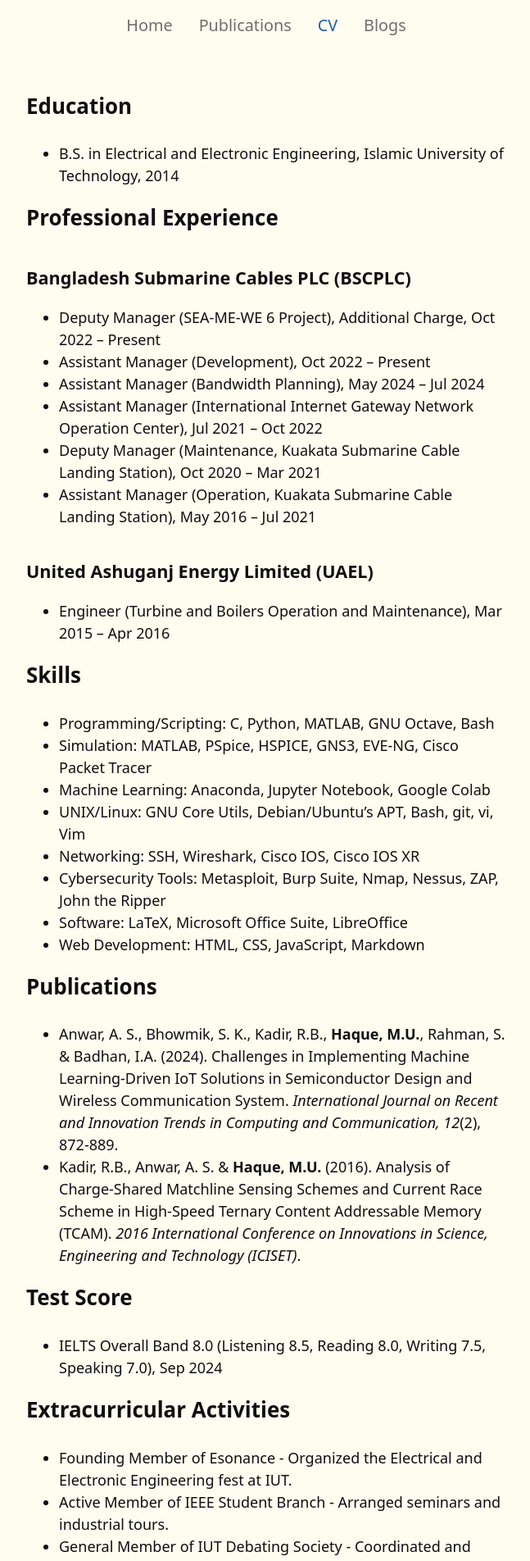
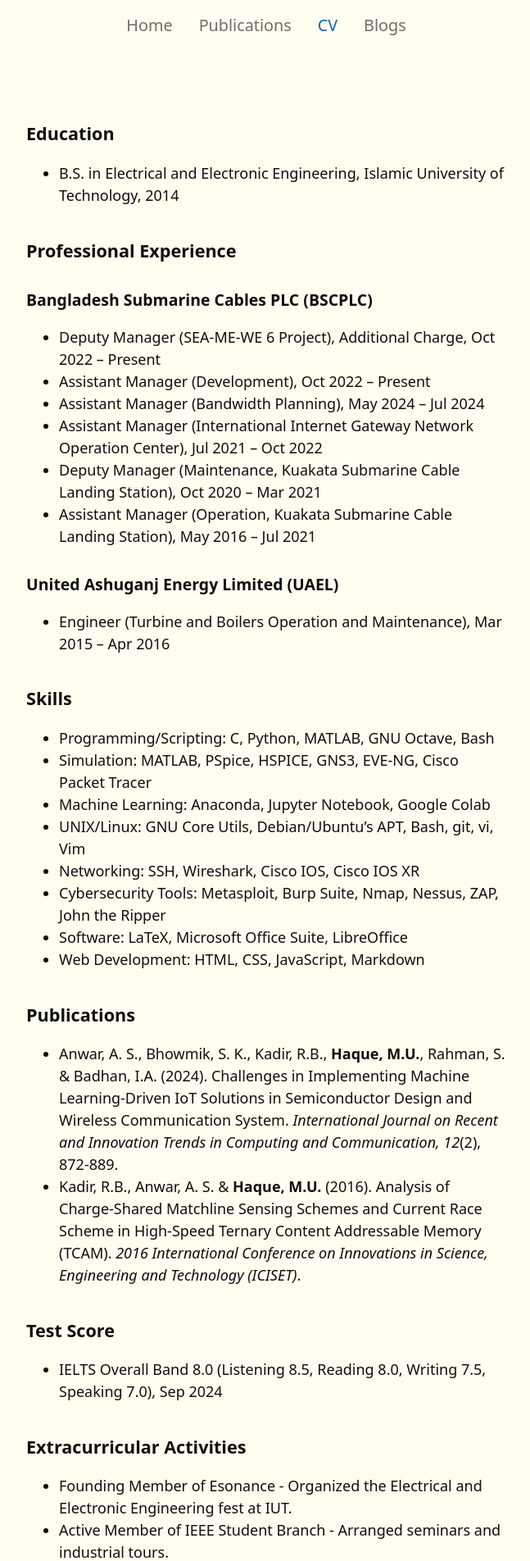
Before and after one commit to muntasimulhaque/muntasimulhaque.github.io, a Jekyll site: the page built from cv.md, in a window 1280 px wide. Shown: the top 1904 px of the page at 82% size, without its empty margins (315-962 px from the left). Built offline with Jekyll 4.4.1, drawn with Linux system fonts in a browser that asks for light colours.

Commit message:
fixing UI

```diff
--- a/cv.md
+++ b/cv.md
@@ -3,13 +3,13 @@
 title: Curriculum Vitae
 ---
 
-# Education
+## Education
 
 - B.S. in Electrical and Electronic Engineering, Islamic University of Technology, 2014
 
-# Professional Experience
+## Professional Experience
 
-## Bangladesh Submarine Cables PLC (BSCPLC)
+### Bangladesh Submarine Cables PLC (BSCPLC)
   - Deputy Manager (SEA-ME-WE 6 Project), Additional Charge, Oct 2022 – Present
   - Assistant Manager (Development), Oct 2022 – Present
   - Assistant Manager (Bandwidth Planning), May 2024 – Jul 2024
@@ -17,10 +17,10 @@
   - Deputy Manager (Maintenance, Kuakata Submarine Cable Landing Station), Oct 2020 – Mar 2021
   - Assistant Manager (Operation, Kuakata Submarine Cable Landing Station), May 2016 – Jul 2021
 
-## United Ashuganj Energy Limited (UAEL)
+### United Ashuganj Energy Limited (UAEL)
   - Engineer (Turbine and Boilers Operation and Maintenance), Mar 2015 – Apr 2016
 
-# Skills
+## Skills
 
 - Programming/Scripting: C, Python, MATLAB, GNU Octave, Bash
 - Simulation: MATLAB, PSpice, HSPICE, GNS3, EVE-NG, Cisco Packet Tracer
@@ -31,16 +31,16 @@
 - Software: LaTeX, Microsoft Office Suite, LibreOffice
 - Web Development: HTML, CSS, JavaScript, Markdown
 
-# Publications
+## Publications
 
 - Anwar, A. S., Bhowmik, S. K., Kadir, R.B., **Haque, M.U.**, Rahman, S. & Badhan, I.A. (2024). Challenges in Implementing Machine Learning-Driven IoT Solutions in Semiconductor Design and Wireless Communication System. *International Journal on Recent and Innovation Trends in Computing and Communication, 12*(2), 872-889.
 - Kadir, R.B., Anwar, A. S. & **Haque, M.U.** (2016). Analysis of Charge-Shared Matchline Sensing Schemes and Current Race Scheme in High-Speed Ternary Content Addressable Memory (TCAM). *2016 International Conference on Innovations in Science, Engineering and Technology (ICISET)*.
 
-# Test Score
+## Test Score
 
 - IELTS Overall Band 8.0 (Listening 8.5, Reading 8.0, Writing 7.5, Speaking 7.0), Sep 2024
 
-# Extracurricular Activities
+## Extracurricular Activities
 
 - Founding Member of Esonance - Organized the Electrical and Electronic Engineering fest at IUT.
 - Active Member of IEEE Student Branch - Arranged seminars and industrial tours.
@@ -48,7 +48,7 @@
 - Man of the Tournament in inter-office Cricket competition for exceptional performance.
 - Winner of inter-office Badminton Doubles, praised for versatile, ambidextrous gameplay.
 
-# Training and Certification
+## Training and Certification
 
 - Cyber Security for Everyone, Cyber Bangla, Sep 2023
 - Segment Routing Workshop, Bangladesh Network Operators Group, Jul 2022
@@ -58,7 +58,7 @@
 - Industrial Training Certificate, Islamic University of Technology, Nov 2013
 - The Industrial Attachment Course, Bangladesh Power Development Board, Oct 2013
 
-# Awards and Scholarships
+## Awards and Scholarships
 
 - Integrity Award 2024 by BSCPLC for exemplary integrity during FY2023-24, Sep 2024
 - Appreciation letter from BSCPLC for minimizing the duration of the nationwide internet blackout, Apr 2018
```
Also changed, not shown: _posts/2024-10-26-hello-world.md (+3 -3 lines), _posts/2024-12-16-website-design.md (+6 -6 lines), blog.md (+2 -2 lines), publications.md (+2 -2 lines).
